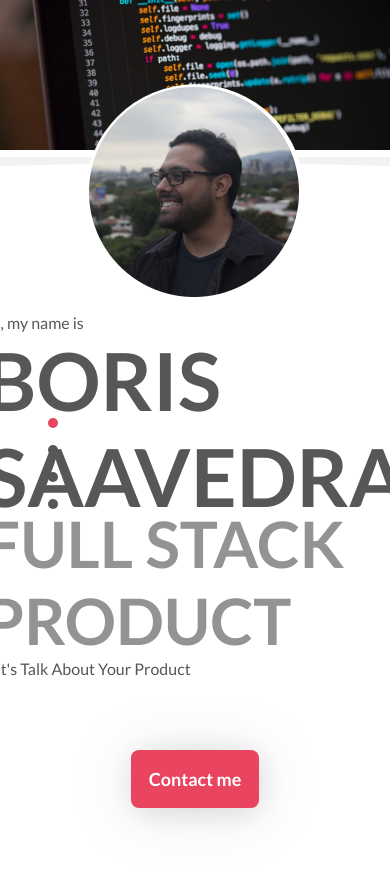
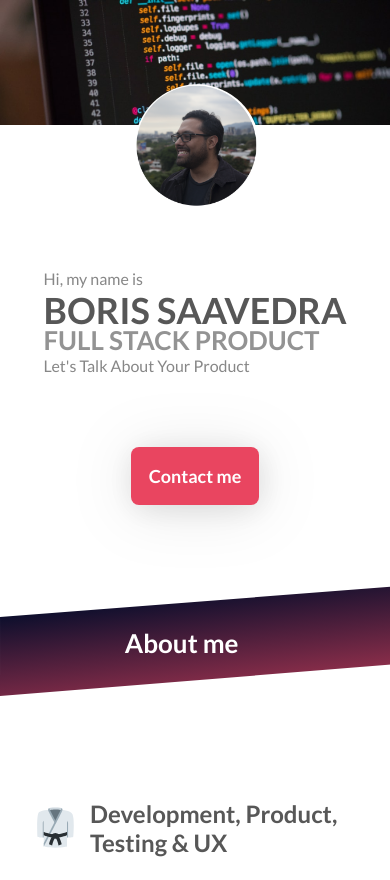
Before and after one commit to borisaavedra/cv_lite, a plain HTML site: page index.html in a window 390 px wide. Shown: the top 880 px of the page. Drawn offline with Linux system fonts and the light colour scheme.

Commit message:
add media queries

```diff
--- a/index.html
+++ b/index.html
@@ -4,6 +4,7 @@
     <meta charset="UTF-8">
     <meta name="viewport" content="width=device-width, initial-scale=1.0">
     <link rel="stylesheet" type="text/css" href="styles/styles.css">
+    <link rel="stylesheet" type="text/css" href="styles/media_queries.css">
     <link href="https://fonts.googleapis.com/css2?family=Lato:wght@300;400;700;900&display=swap" rel="stylesheet">
     <link rel="icon" type="image/png" href="assets/favicon.png">
     <title>Boris Saavedra | FULL STACK PRODUCT</title>
@@ -80,7 +81,7 @@
             <div class="about-container">
                 <div class="about-container-title">
                     <img class="icon-title" src="assets/karate-suite.svg" alt="developer-boris">
-                    <h2>Develop, Product, Test & UX</h2>
+                    <h2>Development, Product, Testing & UX</h2>
                 </div>
                 <div class="about-container-body">
                     I have been involved in Fintech, Insurtech, Logistics and AR projects. My main roles have been in digital product design as Product Owner and UX designer. However, I have also collaborated as a developer (Python) and in the automation of tests and tasks (Selenium).
--- /dev/null
+++ b/styles/media_queries.css
@@ -0,0 +1,51 @@
+@media only screen and (max-width: 450px) {
+    body {
+        font-size: 16px;
+    }
+
+    .header-pic {
+        height: 125px;
+    }
+
+
+    .header-profile-pic > img {
+        height: 125px;
+    }
+
+    .header-profile-pic {
+        left: calc((100% / 2) - 63px);
+    }
+
+    .shadow-deco-1 {
+        display: none;
+    }
+
+    .main-name {
+        font-size: 36px;
+    }
+
+    .section-title {
+        font-size: 26px;
+        top: 14%;
+        left: 32%;
+    }
+    .full-stack {
+        font-size: 26px;
+    }
+
+    .nav-container {
+        display: none;
+    }
+
+    .divider-section > img {
+        width: 413px;
+    }
+
+    .about-container {
+        width: 81%;
+    }
+
+    .icon-title-job {
+        width: 6%;
+    }
+}
--- a/styles/styles.css
+++ b/styles/styles.css
@@ -110,6 +110,7 @@ li {
 
 .minor {
     font-weight: normal;
+    color: #878787
 }
 
 .CTA-btn {
```
